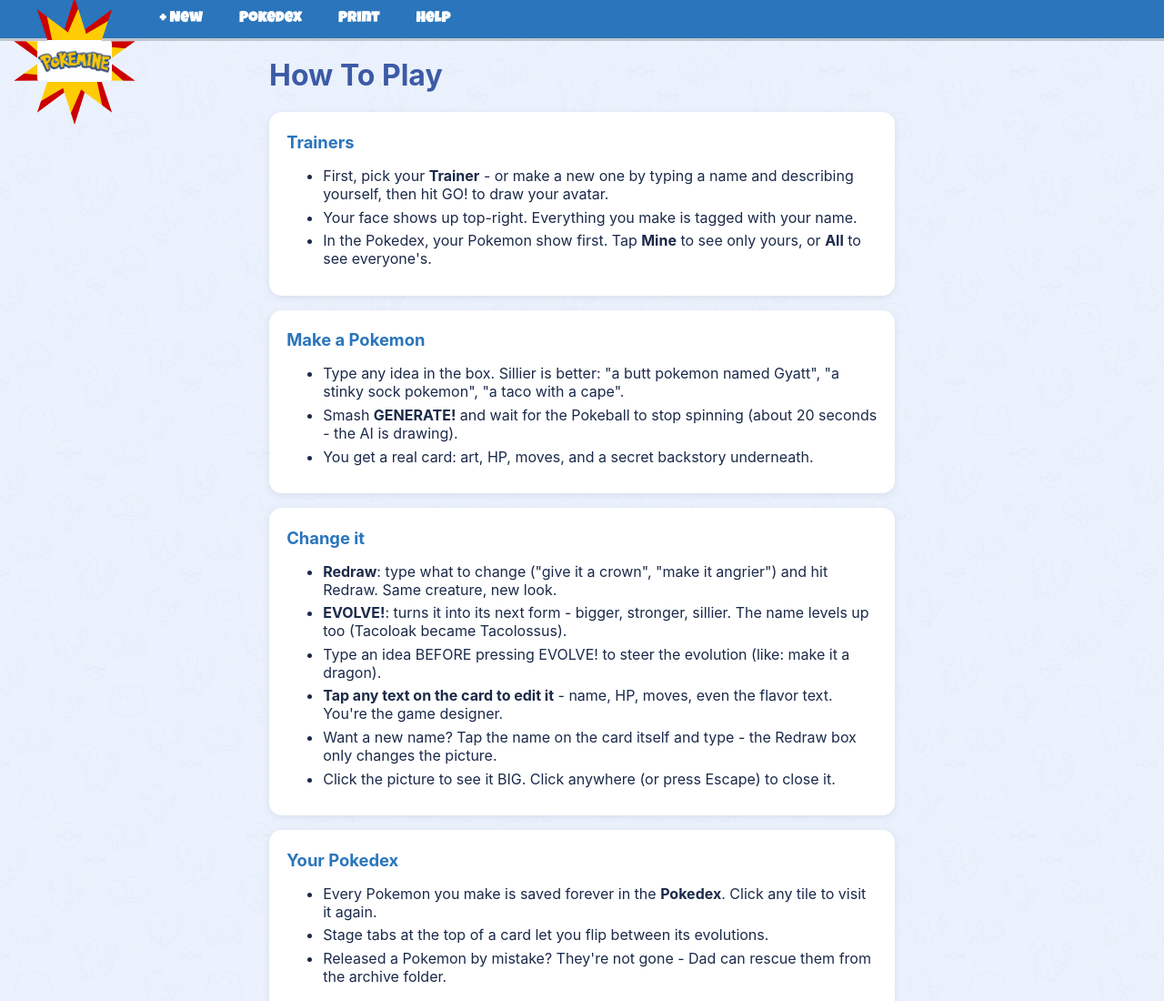
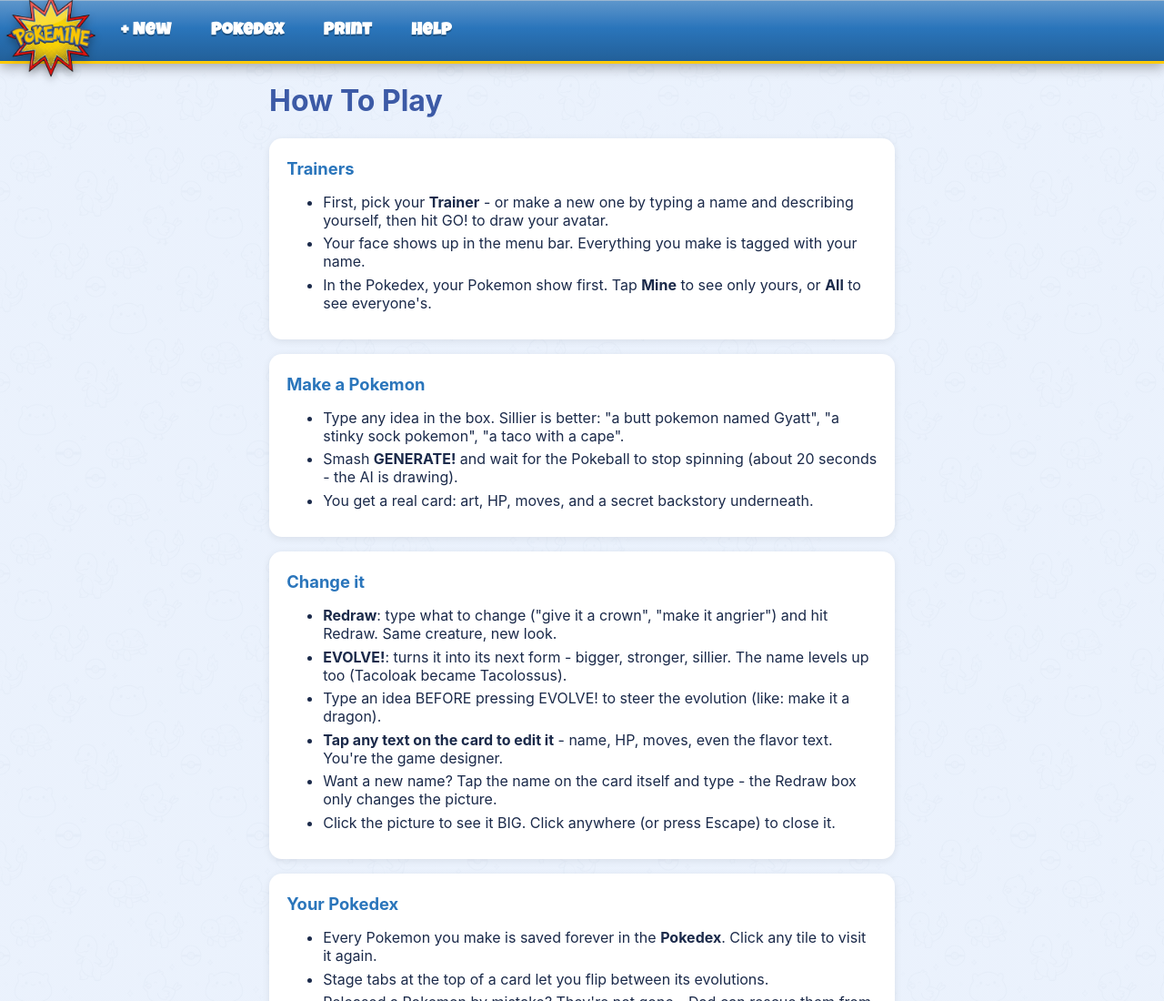
Before and after one commit to jroethel/pokemine, a browser extension: page public/help.html in a window 1280 px wide. Shown: the top 1100 px of the page at 91% size. Drawn offline with Linux system fonts and the light colour scheme.

Commit message:
feat(nav): burst-logo brand + relief bar; drop CSS starburst; fix decoration click-eating
- Item 2: use logo-burst as the nav brand on all views except create; render it
  large so it hangs over/below the bar's left end (mockup). Derived a transparent
  logo-burst.png from the white-bg .jpg so colors stay clean over the blue bar.
  Deleted the dead clip-path starburst CSS from the previous pass.
- Item 3: bar height ~70% of the burst; vertical gradient within brand blue
  (light top -> deep bottom), 1px inner top highlight, 3px brand-yellow baseline,
  drop shadow below; menu text scales up.
- Item 6: the burst brand is decoration -> pointer-events:none so its overhang can
  never intercept a nav or content click (this is the real Help-link risk the
  raster overhang introduces). help.html's static nav updated to the new bar.
  (Trainer-chip styling lives in this same contiguous nav block.)

```diff
--- a/public/help.html
+++ b/public/help.html
@@ -21,7 +21,7 @@
 </head>
 <body>
 <nav>
-  <a href="/" class="brand"><img src="logo.jpg" alt="Pokemine"></a>
+  <a href="/" class="brand"><img src="logo-burst.png" alt="Pokemine"></a>
   <a href="/#create">+ New</a>
   <a href="/#dex">Pokedex</a>
   <a href="/#print">Print</a>
@@ -35,7 +35,7 @@
     <h2>Trainers</h2>
     <ul>
       <li>First, pick your <b>Trainer</b> - or make a new one by typing a name and describing yourself, then hit GO! to draw your avatar.</li>
-      <li>Your face shows up top-right. Everything you make is tagged with your name.</li>
+      <li>Your face shows up in the menu bar. Everything you make is tagged with your name.</li>
       <li>In the Pokedex, your Pokemon show first. Tap <b>Mine</b> to see only yours, or <b>All</b> to see everyone's.</li>
     </ul>
   </section>
--- a/public/style.css
+++ b/public/style.css
@@ -62,63 +62,56 @@ body {
     repeating-linear-gradient(45deg, rgba(255, 255, 255, .06) 0 46px, rgba(0, 0, 0, .06) 46px 92px);
 }
 
-/* nav */
+/* nav - relief bar: gradient within brand blue (light top -> deep bottom),
+   inner top highlight, brand-yellow baseline, drop shadow below. Height ~70% of the burst logo. */
 nav {
-  display: flex; gap: 1.1rem; align-items: center; padding: .5rem 1rem;
-  background: var(--brand-blue); position: sticky; top: 0; z-index: var(--z-sticky);
-  box-shadow: 0 3px 0 rgba(0, 0, 0, .18);
+  display: flex; gap: 1.1rem; align-items: center; padding: .4rem 1.1rem;
+  min-height: 70px; position: sticky; top: 0; z-index: var(--z-sticky);
+  background: linear-gradient(180deg,
+    color-mix(in srgb, var(--brand-blue) 76%, #fff) 0%,
+    var(--brand-blue) 45%,
+    color-mix(in srgb, var(--brand-blue) 82%, #000) 100%);
+  border-top: 1px solid rgba(255, 255, 255, .55);
+  border-bottom: 3px solid var(--brand-yellow);
+  box-shadow: 0 5px 12px rgba(0, 0, 0, .28);
 }
 nav a { color: #fff; text-decoration: none; font-weight: 800; font-family: "PokeDisplay", var(--font-display); letter-spacing: .5px; }
 nav a:not(.brand) {
-  padding: .3rem .7rem; border-radius: 999px;
+  font-size: 1.18rem; padding: .35rem .8rem; border-radius: 999px;
+  text-shadow: 0 1.5px 0 rgba(0, 0, 0, .28);
   transition: background .15s var(--ease);
 }
-nav a:not(.brand):hover, nav a:not(.brand):focus-visible { background: rgba(255, 255, 255, .18); outline: none; }
+nav a:not(.brand):hover, nav a:not(.brand):focus-visible { background: rgba(255, 255, 255, .2); outline: none; }
+/* create: modest plain-wordmark brand in a white chip */
 nav .brand {
-  margin-right: .5rem; display: inline-flex; align-items: center;
+  margin-right: .3rem; display: inline-flex; align-items: center;
   background: #fff; border-radius: 12px; padding: .28rem .55rem;
   box-shadow: 0 3px 0 var(--brand-navy); line-height: 0;
 }
-nav .brand img { height: 30px; width: auto; display: block; }
+nav .brand img { height: 40px; width: auto; display: block; }
 
-/* POW starburst brand: on every view except create, the small white brand box becomes a
-   big comic starburst hanging below the nav's left end, wordmark inside, bar shooting out right.
-   Two stacked clip-path stars (red outer, yellow inner) + a white drop-shadow rim for the gap. */
-body:not([data-view="create"]) nav { padding-left: 164px; }
+/* non-create: the big comic burst hangs over/below the bar's left end (transparent PNG).
+   Decoration only -> pointer-events:none so it never eats a nav or content click. */
+body:not([data-view="create"]) nav { padding-left: 120px; }
 body:not([data-view="create"]) nav .brand {
-  position: absolute; left: 12px; top: -3px; z-index: 2;
-  width: 140px; height: 140px; padding: 0; border-radius: 0;
-  background: var(--poke-red-deep); box-shadow: none; line-height: normal;
-  clip-path: polygon(50% 0%, 58% 25.3%, 79.4% 9.5%, 71% 34.7%, 97.6% 34.5%, 76% 50%, 97.6% 65.5%,
-    71% 65.3%, 79.4% 90.5%, 58% 74.7%, 50% 100%, 42% 74.7%, 20.6% 90.5%, 29% 65.3%, 2.4% 65.5%,
-    24% 50%, 2.4% 34.5%, 29% 34.7%, 20.6% 9.5%, 42% 25.3%);
-  filter: drop-shadow(0 3px 3px rgba(0, 0, 0, .35));
-  display: flex; align-items: center; justify-content: center;
+  position: absolute; left: 4px; top: -14px; z-index: 2;
+  margin: 0; padding: 0; border-radius: 0; background: none; box-shadow: none;
+  pointer-events: none;
+  filter: drop-shadow(0 4px 4px rgba(0, 0, 0, .3));
 }
-/* inner yellow star: nested same orientation, slight 5deg rotation; white drop-shadow = the gap */
-body:not([data-view="create"]) nav .brand::before {
-  content: ""; position: absolute; inset: 0; background: var(--brand-yellow);
-  clip-path: polygon(53.7% 7.2%, 59% 28.8%, 78.2% 17.5%, 69.7% 38.2%, 91.9% 40.3%, 72.9% 52%,
-    89.6% 66.8%, 67.4% 65.1%, 72.1% 86.9%, 55.2% 72.4%, 46.3% 92.8%, 41% 71.2%, 21.8% 82.5%,
-    30.3% 61.8%, 8.1% 59.7%, 27.1% 48%, 10.4% 33.2%, 32.6% 34.9%, 27.9% 13.1%, 44.8% 27.6%);
-  filter: drop-shadow(0 0 2.5px #fff) drop-shadow(0 0 1.5px #fff);
-}
-body:not([data-view="create"]) nav .brand img {
-  position: relative; z-index: 1; width: 82px; height: auto;
-  background: none; padding: 0; border-radius: 4px;
-}
+body:not([data-view="create"]) nav .brand img { height: 104px; }
 nav .cost {
-  margin-left: auto; color: #eaf1fd; font-size: .82rem; font-weight: 700;
-  background: rgba(0, 0, 0, .16); padding: .25rem .6rem; border-radius: 999px;
+  margin-left: auto; color: #f2f7ff; font-size: .85rem; font-weight: 700;
+  background: rgba(0, 0, 0, .2); padding: .28rem .65rem; border-radius: 999px;
 }
 nav .cost:empty { display: none; }
 nav .trainer-chip {
-  display: inline-flex; align-items: center; gap: .4rem; margin-left: .6rem;
-  background: rgba(0, 0, 0, .16); color: #fff; padding: .18rem .7rem .18rem .28rem;
-  border-radius: 999px; letter-spacing: 0;
+  display: inline-flex; align-items: center; gap: .45rem;
+  background: rgba(0, 0, 0, .2); padding: .2rem .8rem .2rem .3rem;
+  border-radius: 999px; font-size: 1.05rem;
 }
 nav .trainer-chip img {
-  width: 28px; height: 28px; border-radius: 50%; object-fit: cover;
+  width: 30px; height: 30px; border-radius: 50%; object-fit: cover;
   background: #fff; border: 2px solid #fff; display: block;
 }
 
```
Also changed, not shown: public/logo-burst.png (added).
